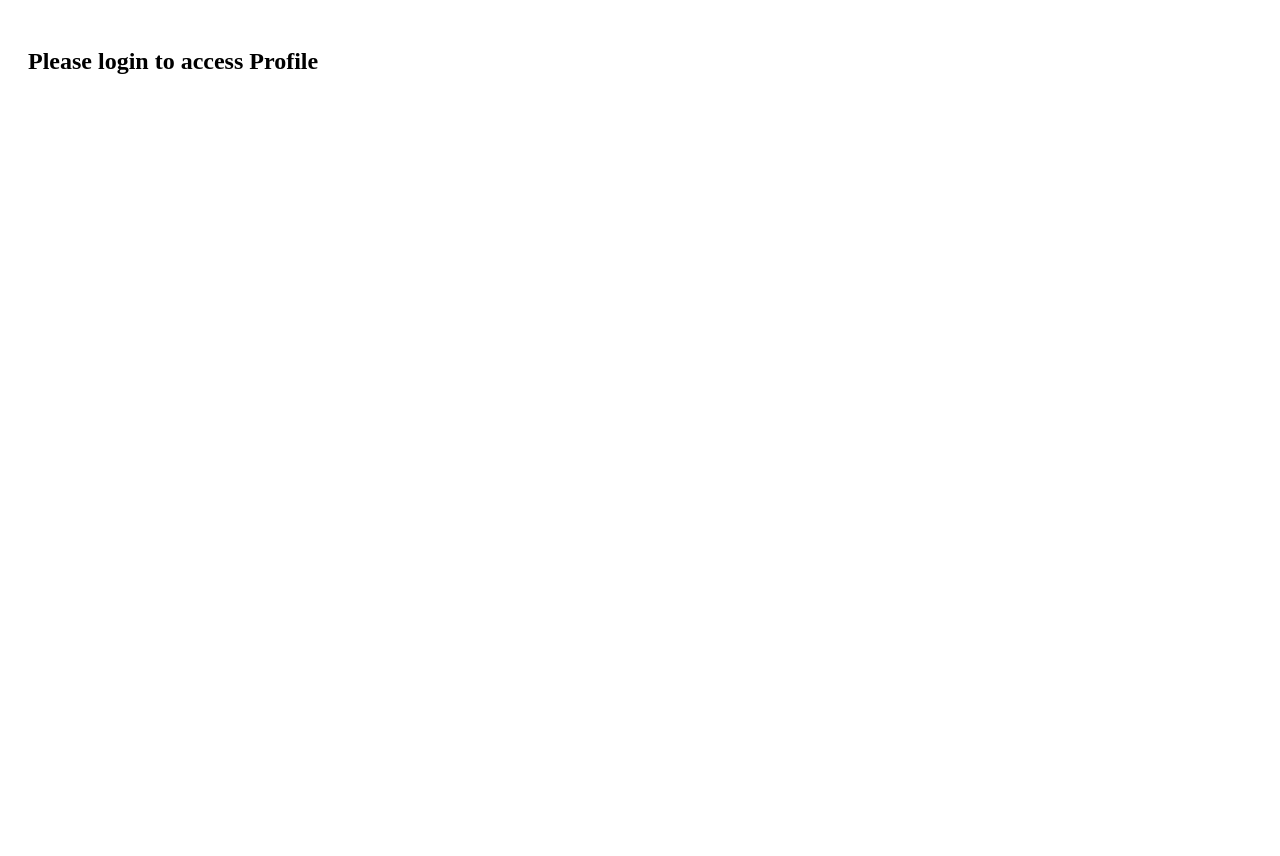
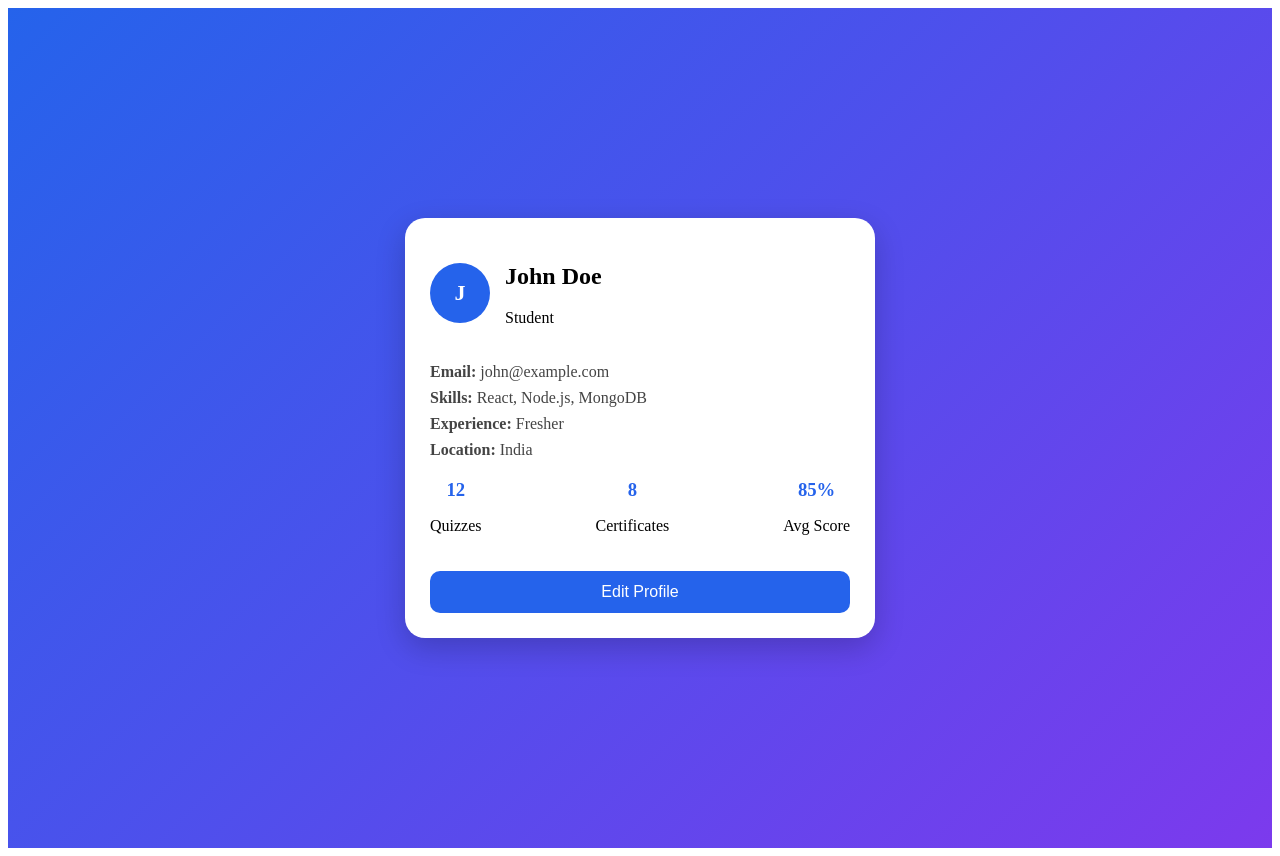
Before and after one commit to pallavinarsinge04/QuizGenie-AI, a React app in the folder frontend/: page /profile in a window 1280 px wide. Before the commit the page ends 800 px from the top, so only its background shows below. Built offline with nearby package versions, Linux system fonts and the light colour scheme; the HTML template or start-up script is replaced by a standard one.

Commit message:
Added profile page UI with modern styling and improved layout

```diff
--- a/frontend/src/pages/Profile.css
+++ b/frontend/src/pages/Profile.css
@@ -1,169 +1,74 @@
-.profile-layout{
-display:flex;
-background:#f5f7fb;
-min-height:100vh;
+.profile-container {
+  min-height: 100vh;
+  display: flex;
+  justify-content: center;
+  align-items: center;
+  background: linear-gradient(135deg, #2563eb, #7c3aed);
+  padding: 20px;
 }
 
-.profile-main{
-flex:1;
+.profile-card {
+  width: 420px;
+  background: #fff;
+  border-radius: 20px;
+  padding: 25px;
+  box-shadow: 0 10px 30px rgba(0,0,0,0.2);
 }
 
-.profile-container{
-padding:35px;
+/* HEADER */
+.profile-header {
+  display: flex;
+  align-items: center;
+  gap: 15px;
+  margin-bottom: 20px;
 }
 
-.profile-card{
-background:white;
-padding:30px;
-text-align:center;
-border-radius:15px;
-box-shadow:0 5px 15px rgba(0,0,0,.08);
-margin-bottom:25px;
+.avatar {
+  width: 60px;
+  height: 60px;
+  background: #2563eb;
+  color: white;
+  font-size: 22px;
+  font-weight: bold;
+  display: flex;
+  justify-content: center;
+  align-items: center;
+  border-radius: 50%;
 }
 
-.profile-image{
-width:150px;
-height:150px;
-border-radius:50%;
-object-fit:cover;
-margin-bottom:15px;
-border:5px solid #2563eb;
+/* INFO */
+.profile-info p {
+  margin: 8px 0;
+  color: #444;
 }
 
-.profile-card h2{
-margin-bottom:10px;
-color:#1e293b;
+/* STATS */
+.profile-stats {
+  display: flex;
+  justify-content: space-between;
+  margin: 20px 0;
+  text-align: center;
 }
 
-.profile-card p{
-margin-bottom:20px;
-color:gray;
+.profile-stats h3 {
+  margin: 0;
+  color: #2563eb;
 }
 
-.profile-card button{
-padding:12px 25px;
-background:#2563eb;
-color:white;
-border:none;
-border-radius:8px;
-cursor:pointer;
+/* BUTTON */
+.edit-btn {
+  width: 100%;
+  padding: 12px;
+  border: none;
+  background: #2563eb;
+  color: white;
+  border-radius: 10px;
+  cursor: pointer;
+  font-size: 16px;
+  transition: 0.3s;
 }
 
-.info-card{
-background:white;
-padding:25px;
-border-radius:15px;
-margin-bottom:25px;
-box-shadow:0 5px 15px rgba(0,0,0,.08);
+.edit-btn:hover {
+  background: #1d4ed8;
+  transform: scale(1.03);
 }
-
-.info-card h2{
-margin-bottom:20px;
-}
-
-.info-row{
-display:flex;
-justify-content:space-between;
-padding:12px 0;
-border-bottom:1px solid #eee;
-}
-
-.stats-grid{
-display:grid;
-grid-template-columns:repeat(4,1fr);
-gap:20px;
-margin-bottom:25px;
-}
-
-.stat-card{
-background:white;
-padding:25px;
-text-align:center;
-border-radius:15px;
-box-shadow:0 5px 15px rgba(0,0,0,.08);
-}
-
-.stat-card h2{
-color:#2563eb;
-font-size:35px;
-margin-bottom:10px;
-}
-
-.progress-card{
-background:white;
-padding:25px;
-border-radius:15px;
-margin-bottom:25px;
-box-shadow:0 5px 15px rgba(0,0,0,.08);
-}
-
-.progress-bar{
-height:20px;
-background:#ddd;
-border-radius:20px;
-overflow:hidden;
-margin:20px 0;
-}
-
-.progress-fill{
-height:100%;
-width:80%;
-background:#2563eb;
-}
-
-.resume-card{
-background:white;
-padding:25px;
-border-radius:15px;
-margin-bottom:25px;
-box-shadow:0 5px 15px rgba(0,0,0,.08);
-}
-
-.upload-btn{
-margin-top:15px;
-padding:12px 20px;
-background:#10b981;
-color:white;
-border:none;
-border-radius:8px;
-cursor:pointer;
-}
-
-.action-buttons{
-text-align:center;
-}
-
-.logout-btn{
-padding:15px 40px;
-background:#ef4444;
-color:white;
-border:none;
-border-radius:10px;
-font-size:16px;
-cursor:pointer;
-}
-
-@media(max-width:900px){
-
-.stats-grid{
-grid-template-columns:repeat(2,1fr);
-}
-
-}
-
-@media(max-width:600px){
-
-.stats-grid{
-grid-template-columns:1fr;
-}
-
-.info-row{
-flex-direction:column;
-gap:5px;
-}
-
-.profile-container{
-padding:15px;
-}
-
-}
--- a/frontend/src/pages/Profile.jsx
+++ b/frontend/src/pages/Profile.jsx
@@ -1,114 +1,64 @@
-import { useState } from "react";
-import axios from "axios";
+import "./Profile.css";
 
 function Profile() {
-  // ✅ SAFE USER HANDLING
-  const storedUser = localStorage.getItem("user");
-  const user = storedUser ? JSON.parse(storedUser) : null;
-
-  // 🚨 If not logged in
-  if (!user) {
-    return (
-      <div style={{ padding: "20px" }}>
-        <h2>Please login to access Profile</h2>
-      </div>
-    );
-  }
-
-  const [name, setName] = useState(user.name || "");
-  const [skills, setSkills] = useState(user.skills || "");
-  const [profilePic, setProfilePic] = useState("");
-  const [resume, setResume] = useState(null);
-
-  // ================= UPDATE PROFILE =================
-  const updateProfile = async () => {
-    try {
-      const res = await axios.put(
-        "http://localhost:5000/api/user/update",
-        {
-          userId: user._id,
-          name,
-          skills,
-          profilePic,
-        }
-      );
-
-      alert("Profile Updated!");
-
-      localStorage.setItem(
-        "user",
-        JSON.stringify(res.data.user)
-      );
-    } catch (err) {
-      console.log(err);
-      alert("Profile update failed");
-    }
-  };
-
-  // ================= UPLOAD RESUME =================
-  const uploadResume = async () => {
-    if (!resume) {
-      alert("Please select a file");
-      return;
-    }
-
-    const formData = new FormData();
-    formData.append("resume", resume);
-    formData.append("userId", user._id);
-
-    try {
-      await axios.post(
-        "http://localhost:5000/api/user/upload-resume",
-        formData
-      );
-
-      alert("Resume Uploaded!");
-    } catch (err) {
-      console.log(err);
-      alert("Resume upload failed");
-    }
+  const user = {
+    name: "John Doe",
+    email: "john@example.com",
+    role: "Student",
+    skills: "React, Node.js, MongoDB",
+    experience: "Fresher",
+    location: "India",
   };
 
   return (
-    <div style={{ padding: "20px", maxWidth: "500px" }}>
-      <h1>Profile Page</h1>
+    <div className="profile-container">
 
-      {/* NAME */}
-      <input
-        value={name}
-        onChange={(e) => setName(e.target.value)}
-        placeholder="Name"
-      />
+      <div className="profile-card">
 
-      {/* SKILLS */}
-      <input
-        value={skills}
-        onChange={(e) => setSkills(e.target.value)}
-        placeholder="Skills (comma separated)"
-      />
+        {/* HEADER */}
+        <div className="profile-header">
+          <div className="avatar">
+            {user.name.charAt(0)}
+          </div>
 
-      {/* PROFILE PIC */}
-      <input
-        value={profilePic}
-        onChange={(e) => setProfilePic(e.target.value)}
-        placeholder="Profile Image URL"
-      />
+          <div>
+            <h2>{user.name}</h2>
+            <p>{user.role}</p>
+          </div>
+        </div>
 
-      <button onClick={updateProfile}>
-        Update Profile
-      </button>
+        {/* INFO */}
+        <div className="profile-info">
+          <p><b>Email:</b> {user.email}</p>
+          <p><b>Skills:</b> {user.skills}</p>
+          <p><b>Experience:</b> {user.experience}</p>
+          <p><b>Location:</b> {user.location}</p>
+        </div>
 
-      <hr />
+        {/* STATS */}
+        <div className="profile-stats">
+          <div>
+            <h3>12</h3>
+            <p>Quizzes</p>
+          </div>
 
-      {/* RESUME */}
-      <input
-        type="file"
-        onChange={(e) => setResume(e.target.files[0])}
-      />
+          <div>
+            <h3>8</h3>
+            <p>Certificates</p>
+          </div>
 
-      <button onClick={uploadResume}>
-        Upload Resume
-      </button>
+          <div>
+            <h3>85%</h3>
+            <p>Avg Score</p>
+          </div>
+        </div>
+
+        {/* BUTTON */}
+        <button className="edit-btn">
+          Edit Profile
+        </button>
+
+      </div>
     </div>
   );
 }
--- a/frontend/src/pages/Register.css
+++ b/frontend/src/pages/Register.css
@@ -1,119 +1,95 @@
-.register-container{
-
-height:100vh;
-
-display:flex;
-
-justify-content:center;
-
-align-items:center;
-
-background:linear-gradient(135deg,#2563eb,#7c3aed);
-
+/* SAME BACKGROUND AS LOGIN */
+.auth-container {
+  height: 100vh;
+  display: flex;
+  justify-content: center;
+  align-items: center;
+  background: linear-gradient(135deg, #0f172a, #1e293b, #334155);
 }
 
-.register-card{
-
-width:400px;
-
-background:white;
-
-padding:40px;
-
-border-radius:20px;
-
-box-shadow:0 15px 35px rgba(0,0,0,.2);
-
-display:flex;
-
-flex-direction:column;
-
-gap:20px;
-
+/* REGISTER CARD */
+.register-card {
+  width: 450px;
+  padding: 30px;
+  border-radius: 16px;
+  background: white;
+  box-shadow: 0 15px 35px rgba(0,0,0,0.25);
+  animation: fadeIn 0.4s ease-in-out;
 }
 
-.register-card h1{
-
-margin:0;
-
-color:#2563eb;
-
-text-align:center;
-
+/* HEADER */
+.auth-header {
+  text-align: center;
+  margin-bottom: 15px;
 }
 
-.register-card p{
-
-text-align:center;
-
-color:gray;
-
+.auth-header h2 {
+  font-size: 26px;
+  color: #1e293b;
 }
 
-.register-card input{
-
-padding:14px;
-
-border:1px solid #ddd;
-
-border-radius:10px;
-
-font-size:16px;
-
-outline:none;
-
+.auth-header p {
+  font-size: 13px;
+  color: #64748b;
 }
 
-.register-card input:focus{
-
-border-color:#2563eb;
-
+/* INPUT FIELDS */
+.register-card input,
+.register-card select {
+  width: 100%;
+  padding: 11px;
+  margin: 8px 0;
+  border-radius: 8px;
+  border: 1px solid #cbd5e1;
+  outline: none;
+  transition: 0.3s;
 }
 
-.register-card button{
-
-padding:15px;
-
-background:#2563eb;
-
-color:white;
-
-border:none;
-
-border-radius:10px;
-
-cursor:pointer;
-
-font-size:18px;
-
-font-weight:bold;
-
-transition:.3s;
-
+.register-card input:focus,
+.register-card select:focus {
+  border-color: #6366f1;
+  box-shadow: 0 0 6px rgba(99,102,241,0.3);
 }
 
-.register-card button:hover{
-
-background:#1d4ed8;
-
-transform:translateY(-2px);
-
+/* BUTTON */
+.register-card button {
+  width: 100%;
+  padding: 12px;
+  margin-top: 10px;
+  background: linear-gradient(135deg, #4f46e5, #3b82f6);
+  color: white;
+  border: none;
+  border-radius: 8px;
+  cursor: pointer;
+  font-weight: bold;
+  transition: 0.3s;
 }
 
-.register-card span{
-
-text-align:center;
-
+.register-card button:hover {
+  transform: translateY(-2px);
 }
 
-.register-card a{
+/* LINK */
+.auth-link {
+  text-align: center;
+  margin-top: 15px;
+  font-size: 14px;
+}
 
-text-decoration:none;
+.auth-link a {
+  color: #3b82f6;
+  font-weight: bold;
+  text-decoration: none;
+}
 
-color:#2563eb;
-
-margin-left:5px;
-
-font-weight:bold;
-
+/* ANIMATION */
+@keyframes fadeIn {
+  from {
+    opacity: 0;
+    transform: scale(0.95);
+  }
+  to {
+    opacity: 1;
+    transform: scale(1);
+  }
 }
--- a/frontend/src/pages/Register.jsx
+++ b/frontend/src/pages/Register.jsx
@@ -1,14 +1,96 @@
-import React, { useState } from "react";
+import { useState } from "react";
+import { useNavigate } from "react-router-dom";
+import axios from "axios";
+import "./Register.css";
 
 function Register() {
+  const navigate = useNavigate();
+
   const [name, setName] = useState("");
   const [email, setEmail] = useState("");
   const [password, setPassword] = useState("");
   const [role, setRole] = useState("student");
+  const [skills, setSkills] = useState("");
+  const [experience, setExperience] = useState("");
+  const [location, setLocation] = useState("");
+  const [loading, setLoading] = useState(false);
+
+  // ================= REGISTER API =================
+  const handleRegister = async () => {
+    try {
+      setLoading(true);
+
+      const res = await axios.post(
+        "http://localhost:5000/api/auth/register",
+        {
+          name,
+          email,
+          password,
+          role,
+          skills,
+          experience,
+          location,
+        }
+      );
+
+      alert("Registration Successful!");
+      console.log(res.data);
+
+      // ✅ FIX: proper React navigation
+      navigate("/login");
+
+    } catch (err) {
+      console.log(err.response?.data || err.message);
+      alert("Registration Failed");
+    } finally {
+      setLoading(false);
+    }
+  };
 
   return (
-    <div>
-      <h1>Register Page</h1>
+    <div className="auth-container">
+      <div className="auth-card register-card">
+
+        {/* HEADER */}
+        <div className="auth-header">
+          <h2>Create Account 🚀</h2>
+          <p>Join our Job Portal & start applying today</p>
+        </div>
+
+        {/* INPUTS */}
+        <input
+          type="text"
+          placeholder="Full Name"
+          value={name}
+          onChange={(e) => setName(e.target.value)}
+        />
+
+        <input
+          type="email"
+          placeholder="Email Address"
+          value={email}
+          onChange={(e) => setEmail(e.target.value)}
+        />
+
+        <input
+          type="password"
+          placeholder="Password"
+          value={password}
+          onChange={(e) => setPassword(e.target.value)}
+        />
+
+        {/* BUTTON */}
+        <button onClick={handleRegister} disabled={loading}>
+          {loading ? "Creating Account..." : "Register"}
+        </button>
+
+        {/* LINK */}
+        <div className="auth-link">
+          Already have an account?{" "}
+          <a href="/">Login</a>
+        </div>
+
+      </div>
     </div>
   );
 }
```
